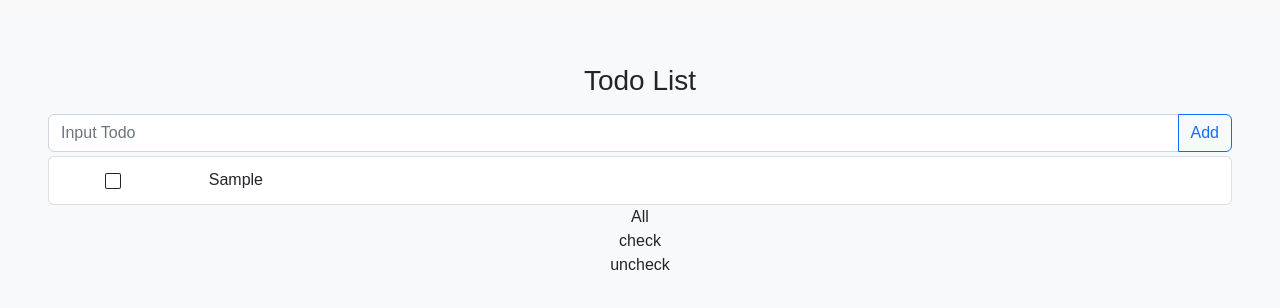
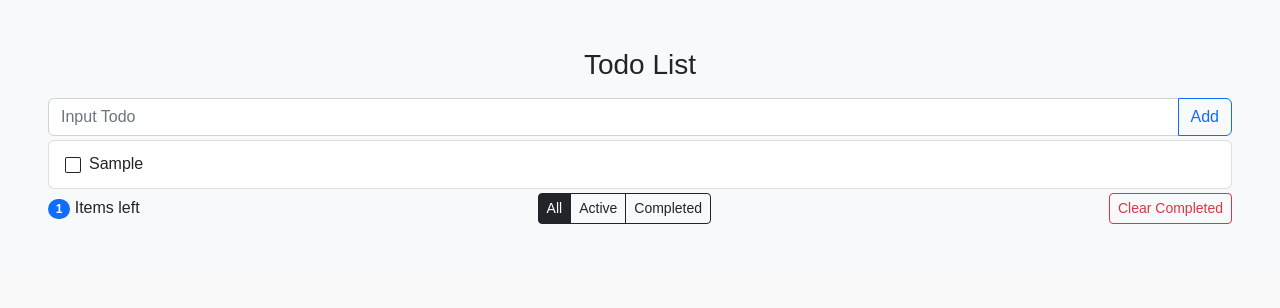
Before and after one commit to seongsland/reactTodo, a React (Create React App) app: page / in a window 1280 px wide. Both pictures are taken after typing "Sample" into the empty fields and a click on the button "Add". Shown: the top 308 px of the page. Built offline with nearby package versions, Linux system fonts and the light colour scheme.

Commit message:
action 기능 추가, 디자인 변경

```diff
--- a/public/index.html
+++ b/public/index.html
@@ -11,7 +11,7 @@
       manifest.json provides metadata used when your web app is added to the
       homescreen on Android. See https://developers.google.com/web/fundamentals/engage-and-retain/web-app-manifest/
     -->
-    <link rel="manifest" href="%PUBLIC_URL%/manifest.json" />
+    <link rel="/manifest" href="%PUBLIC_URL%/manifest.json" />
     <link rel="shortcut icon" href="%PUBLIC_URL%/favicon.ico" />
     <link
       href="https://cdn.jsdelivr.net/npm/bootstrap@5.2.3/dist/css/bootstrap.min.css"
--- /dev/null
+++ b/src/components/TodoAction.jsx
@@ -0,0 +1,59 @@
+const TodoAction = ({ leftCount, viewState, onChangeViewState }) => {
+  console.log("TodoAction");
+  return (
+    <div className="w-auto mt-1 d-flex justify-content-between flex-wrap">
+      <div className="align-self-center d-none d-sm-block ">
+        <span className="badge rounded-pill bg-primary">{leftCount}</span> Items
+        left
+      </div>
+      <div className="btn-group btn-group-sm" role="group">
+        <button
+          type="button"
+          className={
+            "btn btn-" + (viewState == "all" ? "" : "outline-") + "dark"
+          }
+          onClick={() => {
+            onChangeViewState("all");
+          }}
+        >
+          All
+        </button>
+        <button
+          type="button"
+          className={
+            "btn btn-" + (viewState == "uncheck" ? "" : "outline-") + "dark"
+          }
+          onClick={() => {
+            onChangeViewState("uncheck");
+          }}
+        >
+          Active
+        </button>
+        <button
+          type="button"
+          className={
+            "btn btn-" + (viewState == "check" ? "" : "outline-") + "dark"
+          }
+          onClick={() => {
+            onChangeViewState("check");
+          }}
+        >
+          Completed
+        </button>
+      </div>
+      <div className="btn-group btn-group-sm" role="group">
+        <button
+          type="button"
+          className="btn btn-outline-danger"
+          onClick={() => {
+            onChangeViewState("clear");
+          }}
+        >
+          Clear Completed
+        </button>
+      </div>
+    </div>
+  );
+};
+
+export default TodoAction;
--- a/src/components/TodoItem.jsx
+++ b/src/components/TodoItem.jsx
@@ -36,22 +36,22 @@ const TodoItem = ({ text, checked, id, onToggle, onRemove }) => {
       className="todoItem list-group-item list-group-item-action d-flex align-items-center justify-content-between"
       onClick={() => onToggle(id)}
     >
-      <div className="checkbox col-1">
+      <div className="checkbox col-auto">
         {checked ? <CheckTrue /> : <CheckFalse />}
       </div>
 
       <div
         className={
-          "todoText col-9 d-flex justify-content-between " +
+          "todoText flex-fill  " +
           (checked ? "text-decoration-line-through" : "")
         }
       >
-        <div className="text-start">{text}</div>
+        <div className="text-start ms-2">{text}</div>
       </div>
-      <div className="col-1">
+      <div className="col-auto">
         <button
           type="button"
-          className="remove btn btn-outline-danger btn-sm"
+          className="remove btn btn-outline-danger btn-sm d-block d-sm-none"
           onClick={(e) => {
             e.stopPropagation();
             onRemove(id);
--- a/src/components/TodoListFrame.jsx
+++ b/src/components/TodoListFrame.jsx
@@ -1,51 +1,60 @@
 import { useState, useEffect } from "react";
 import TodoForm from "./TodoForm.jsx";
 import TodoItemList from "./TodoItemList.jsx";
+import TodoAction from "./TodoAction.jsx";
 
 let id = 1;
+let viewState = "all";
+let todoStorage = [];
+let todosJS = null;
+let leftCount = 0;
 
 const TodoListFrame = ({ title }) => {
-  let todosJS = null;
-  try {
-    todosJS = JSON.parse(localStorage.getItem("todoStorage"));
-    id = todosJS.at(-1)["id"] + 1;
-  } catch {
-    console.log("localstorage parsing error");
-    todosJS = null;
-  }
   const [input, setInput] = useState("");
-  const [todos, setTodos] = useState(todosJS || []);
-  const [todoStorage, setTodoStorage] = useState(todosJS || []);
-  const [viewState, setViewState] = useState("all");
+  const [todos, setTodos] = useState([]);
 
   console.log("TodoListFrame");
 
   useEffect(() => {
-    localStorage.setItem("todoStorage", JSON.stringify(todoStorage));
-    changeTodosState();
-  }, [todoStorage]);
-
-  useEffect(() => {
-    changeTodosState();
-  }, [viewState]);
+    console.log("localStorage loading..");
+    try {
+      todosJS = JSON.parse(localStorage.getItem("todoStorage"));
+      id = todosJS.at(-1)["id"] + 1;
+      todoStorage = todosJS || [];
+      changeTodosState();
+      leftCount = todoStorage.filter((obj) => {
+        return !obj.checked;
+      }).length;
+    } catch {
+      console.log("localstorage parsing error");
+    }
+  }, []);
 
   useEffect(() => {
     console.log(todos);
   }, [todos]);
 
+  const changeTodoStorage = () => {
+    localStorage.setItem("todoStorage", JSON.stringify(todoStorage));
+    changeTodosState();
+    leftCount = todoStorage.filter((obj) => {
+      return !obj.checked;
+    }).length;
+  };
+
   const changeTodosState = () => {
     console.log(viewState);
     if (viewState == "all") {
-      setTodos(todoStorage);
+      setTodos([...todoStorage]);
     } else if (viewState == "uncheck") {
       setTodos(
-        todoStorage.filter((obj) => {
+        [...todoStorage].filter((obj) => {
           return !obj.checked;
         })
       );
     } else if (viewState == "check") {
       setTodos(
-        todoStorage.filter((obj) => {
+        [...todoStorage].filter((obj) => {
           return obj.checked;
         })
       );
@@ -64,28 +73,37 @@ const TodoListFrame = ({ title }) => {
 
   const handleCreate = () => {
     setInput("");
-    setTodoStorage([...todoStorage, { id: id++, text: input, checked: false }]);
+    todoStorage.push({ id: id++, text: input, checked: false });
+    changeTodoStorage();
   };
 
   const handleToggle = (id) => {
-    setTodoStorage([
-      ...todoStorage.map((todo) => {
-        if (todo.id === id) todo.checked = !todo.checked;
-        return todo;
-      }),
-    ]);
+    todoStorage.map((todo) => {
+      if (todo.id === id) todo.checked = !todo.checked;
+    });
+    changeTodoStorage();
   };
 
   const handleRemove = (id) => {
-    setTodoStorage([...todoStorage.filter((todo) => todo.id !== id)]);
+    todoStorage = todoStorage.filter((todo) => todo.id !== id);
+    changeTodoStorage();
   };
 
-  const handleChangeViewState = (viewState) => {
-    setViewState(viewState);
+  const handleChangeViewState = (pViewState) => {
+    if (pViewState == "clear") {
+      pViewState = "all";
+      todoStorage = todoStorage.filter((todo) => !todo.checked);
+      changeTodoStorage();
+    }
+
+    if (viewState != pViewState) {
+      viewState = pViewState;
+      changeTodosState();
+    }
   };
 
   return (
-    <div className="todoListTemplate text-center bg-light p-5 rounded mt-3">
+    <div className="todoListTemplate text-center bg-light p-5 rounded">
       <h1 className="h3 mb-3 fw-normal">{title}</h1>
       <TodoForm
         value={input}
@@ -98,27 +116,11 @@ const TodoListFrame = ({ title }) => {
         onToggle={handleToggle}
         onRemove={handleRemove}
       />
-      <div
-        onClick={() => {
-          handleChangeViewState("all");
-        }}
-      >
-        All
-      </div>
-      <div
-        onClick={() => {
-          handleChangeViewState("check");
-        }}
-      >
-        check
-      </div>
-      <div
-        onClick={() => {
-          handleChangeViewState("uncheck");
-        }}
-      >
-        uncheck
-      </div>
+      <TodoAction
+        leftCount={leftCount}
+        viewState={viewState}
+        onChangeViewState={handleChangeViewState}
+      />
     </div>
   );
 };
--- a/src/styles.css
+++ b/src/styles.css
@@ -8,13 +8,10 @@ body {
   background: #f9f9f9;
 }
 
-.todoItem:hover .remove {
-  opacity: 1;
+.todoItem {
+  min-height: 49px;
 }
 
-.remove {
-  margin-right: 1rem;
-  color: #e64980;
-  font-weight: 600;
-  opacity: 0;
+.todoItem:hover .remove {
+  display: block !important;
 }
```
